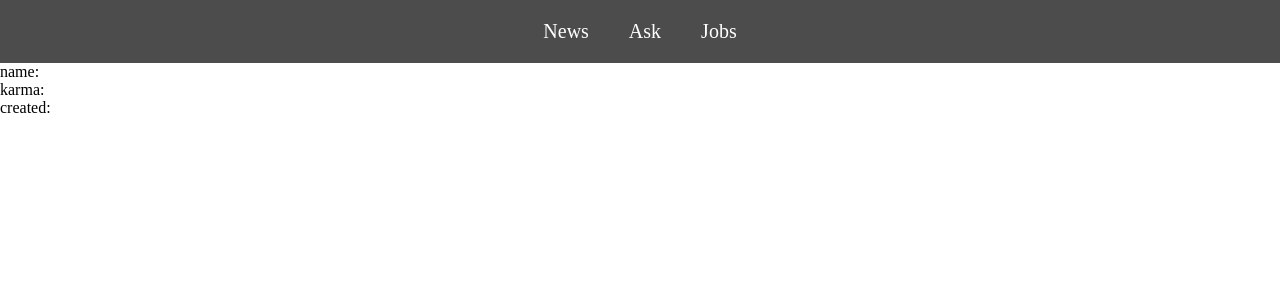
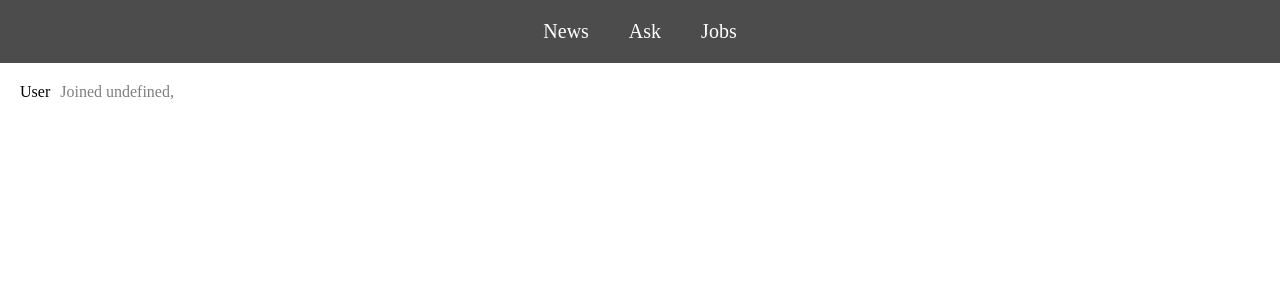
Before and after one commit to yeomyeom2/vue, a Vue app in the folder advanced/vue-news/: page /user/1 in a window 1280 px wide. Shown: the top 300 px of the page. Built offline with nearby package versions, Linux system fonts and the light colour scheme; no server answers.

Commit message:
실전 강의 - 사용자 프로필 컴포넌트 공통화

```diff
--- /dev/null
+++ b/advanced/vue-news/src/components/UserProfile.vue
@@ -0,0 +1,39 @@
+<template>
+  <div class="user-container">
+		<div>User</div>
+		<div class="user-desc">
+			<slot name="username">
+				<!-- 상위 컴포넌트에서 정의할 영역 -->
+			</slot>
+			<div class="time">
+				<!-- time: {{ info.created }} -->
+				<slot name="time">
+					<!-- 상위 컴포넌트에서 정의할 영역 -->
+				</slot>
+				<slot name="karma">
+					<!-- 상위 컴포넌트에서 정의할 영역 -->
+				</slot>
+			</div>
+		</div>
+	</div>
+</template>
+
+<script>
+export default {
+	props: {
+		info: Object
+	},
+}
+</script>
+
+<style scoped>
+.user-container	{
+	display: flex;
+	align-items: center;
+	gap: 10px;
+	padding: 20px;
+}
+.time	{
+	opacity: 0.5;
+}
+</style>
--- a/advanced/vue-news/src/store/index.js
+++ b/advanced/vue-news/src/store/index.js
@@ -11,7 +11,7 @@
 		ask: [],
 		jobs: [],
 		user: {},
-		item: [],
+		item: {},
 	},
 	getters: {
 		fetchedAsk(state) {
--- a/advanced/vue-news/src/views/ItemView.vue
+++ b/advanced/vue-news/src/views/ItemView.vue
@@ -1,29 +1,30 @@
 <template>
 	<div>
 		<section>
-			<!-- 질문 상세 정보 -->
-			<div class="user-container">
-				<div>User</div>
-				<div class="user-desc">
-					<router-link :to="`/user/${fetchedItem.user}`">{{ fetchedItem.user }}</router-link>
-					<div class="time">{{ fetchedItem.time_ago }}</div>
-				</div>
-			</div>
+			<!-- 사용자 상세 정보 -->
+			<UserProfile :info="fetchedItem">
+				<router-link slot="username" :to="`/user/${fetchedItem.user}`">{{ fetchedItem.user }}</router-link>
+				<template slot="time">{{ 'Posted ' + fetchedItem.time_ago }}</template>
+			</UserProfile>
+		</section>
+		<section>
 			<strong>{{ fetchedItem.title }}</strong>
 		</section>
 		<section>
 			<!-- 질문 댓글 -->
 			<div v-html="fetchedItem.content"></div>
 		</section>
-		<!-- <div>{{ fetchedItem.title }}</div>
-		<div>{{ fetchedItem.content }}</div> -->
 	</div>
 </template>
 
 <script>
+import UserProfile from '../components/UserProfile.vue';
 import { mapGetters } from 'vuex';
 
 export default {
+	components: {
+		UserProfile,
+	},
 	computed: {
 		...mapGetters(['fetchedItem']),
 	},
@@ -36,13 +37,5 @@
 </script>
 
 <style scoped>
-.user-container	{
-	display: flex;
-	align-items: center;
-	gap: 10px;
-	padding: 20px;
-}
-.time	{
-	opacity: 0.5;
-}
+
 </style>
--- a/advanced/vue-news/src/views/UserView.vue
+++ b/advanced/vue-news/src/views/UserView.vue
@@ -1,13 +1,20 @@
 <template>
 	<div>
-		<div>name: {{ userInfo.id }}</div>
-		<div>karma: {{ userInfo.karma }}</div>
-		<div>created: {{ userInfo.created }}</div>
+		<UserProfile :info="userInfo">
+			<div slot="usenname">{{ userInfo.id }}</div>
+			<span slot="time">{{ 'Joined ' + userInfo.created }}, </span>
+			<span slot="karma">{{ userInfo.karma }}</span>
+		</UserProfile>
 	</div>
 </template>
 
 <script>
+import UserProfile from '../components/UserProfile.vue';
+
 export default {
+	components: {
+		UserProfile,
+	},
 	computed: {
 		userInfo() {
 			return this.$store.state.user;
@@ -15,7 +22,6 @@
 	},
 	created() {
 		const userName = this.$route.params.id;
-		// axios.get(`https://api.hnpwa.com/v0/user/${userName}.json`);
 		this.$store.dispatch('FETCH_USER', userName);
 	},
 }
```
